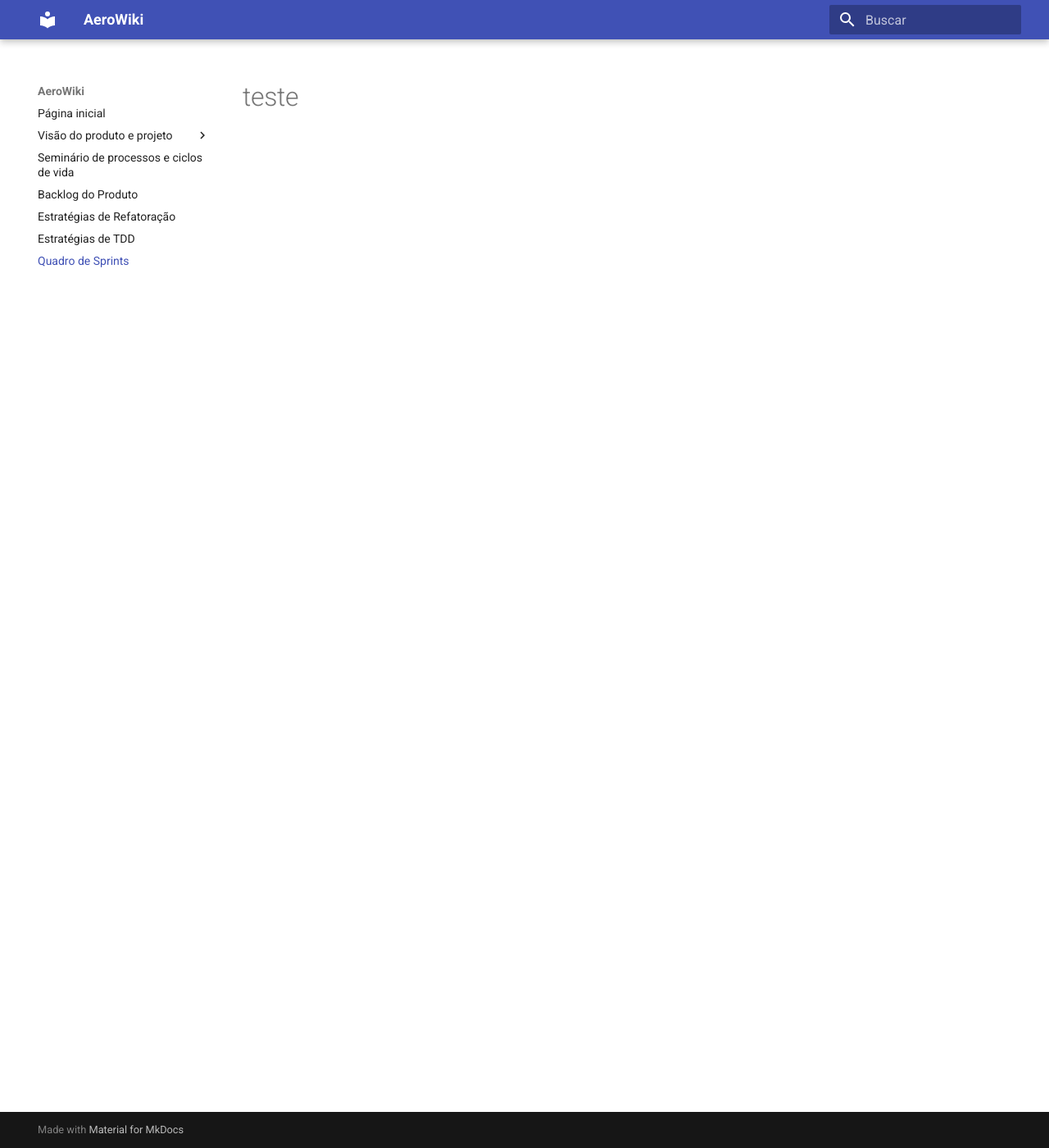
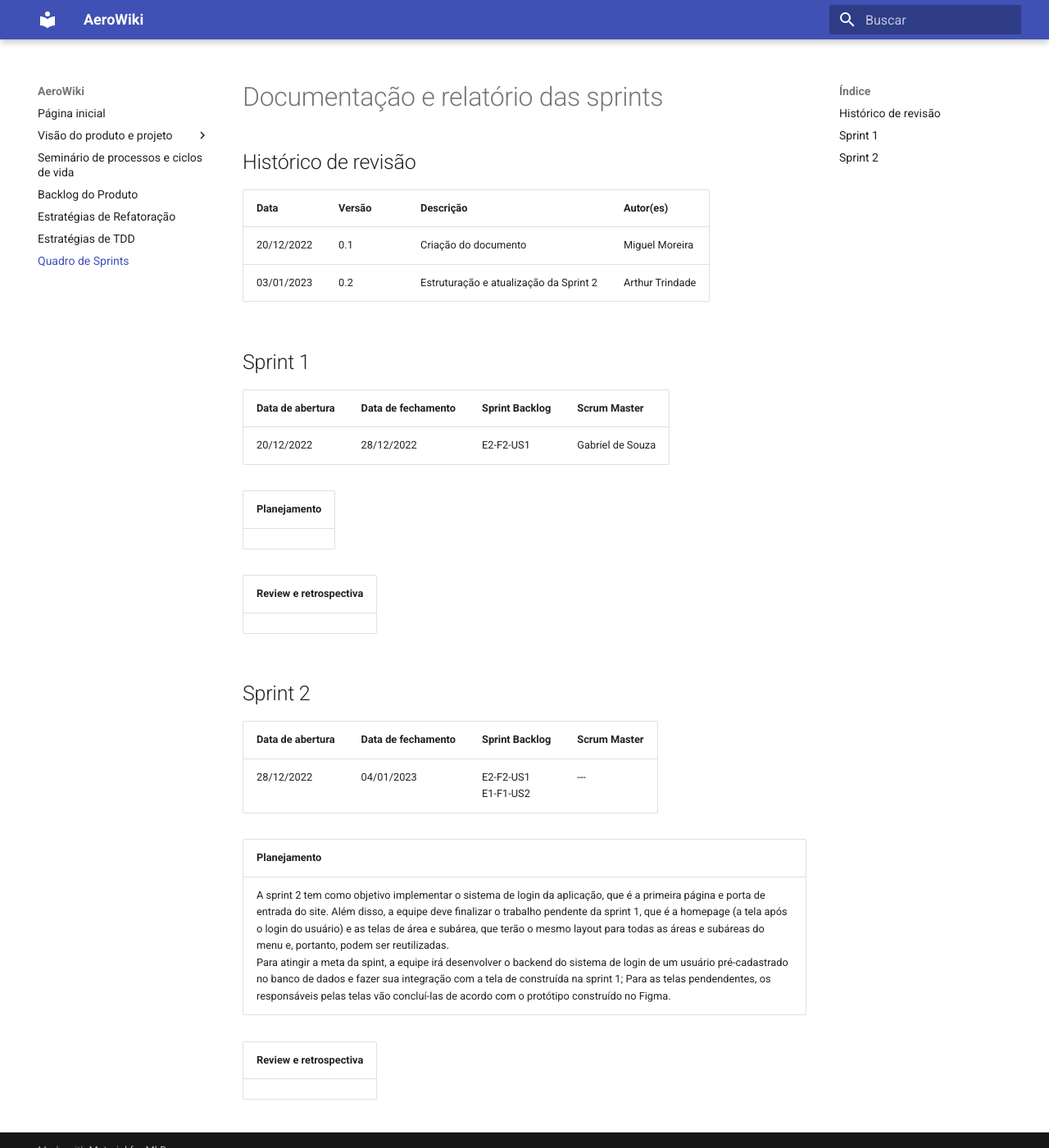
Before and after one commit to mdsreq-fga-unb/2022.2-AeroWiki, an MkDocs documentation site: the page built from gitpages/docs/sprint.md, in a window 1280 px wide and 1400 px high. Shown: the whole window at 82% size. Built offline with MkDocs 1.6.1 and Material for MkDocs 9.7.7, drawn with Linux system fonts in a browser that asks for light colours.

Commit message:
Estruturação da documentação das spints

```diff
--- a/gitpages/docs/sprint.md
+++ b/gitpages/docs/sprint.md
@@ -1 +1,38 @@
-# teste
+# Documentação e relatório das sprints
+
+## Histórico de revisão
+
+| Data | Versão | Descrição | Autor(es) |
+| --- | --- | --- | --- |
+| 20/12/2022 | 0.1 | Criação do documento | Miguel Moreira |
+| 03/01/2023 | 0.2 | Estruturação e atualização da Sprint 2 | Arthur Trindade |
+
+## Sprint 1
+
+| Data de abertura | Data de fechamento | Sprint Backlog | Scrum Master |
+| --- | --- | --- | --- |
+| 20/12/2022 | 28/12/2022 | E2-F2-US1 | Gabriel de Souza |
+
+| Planejamento |
+| --- |
+| |
+
+| Review e retrospectiva |
+| --- |
+| |
+
+
+## Sprint 2
+
+| Data de abertura | Data de fechamento | Sprint Backlog | Scrum Master |
+| --- | --- | --- | --- |
+| 28/12/2022 | 04/01/2023 | E2-F2-US1<br>E1-F1-US2 | --- |
+
+
+| Planejamento |
+| --- |
+| A sprint 2 tem como objetivo implementar o sistema de login da aplicação, que é a primeira página e porta de entrada do site. Além disso, a equipe deve finalizar o trabalho pendente da sprint 1, que é a homepage (a tela após o login do usuário) e as telas de área e subárea, que terão o mesmo layout para todas as áreas e subáreas do menu e, portanto, podem ser reutilizadas.<br> Para atingir a meta da spint, a equipe irá desenvolver o backend do sistema de login de um usuário pré-cadastrado no banco de dados e fazer sua integração com a tela de construída na sprint 1; Para as telas pendendentes, os responsáveis pelas telas vão concluí-las de acordo com o protótipo construído no Figma. |
+
+| Review e retrospectiva |
+| --- |
+| |
```
